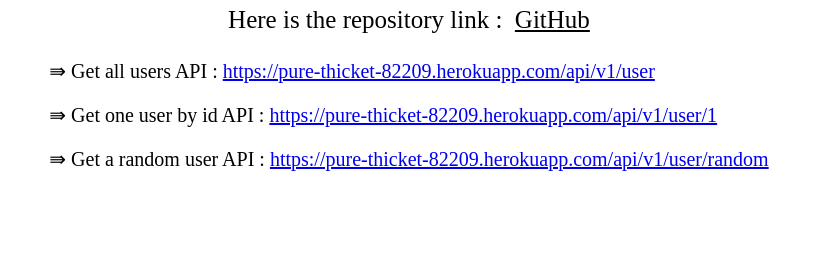
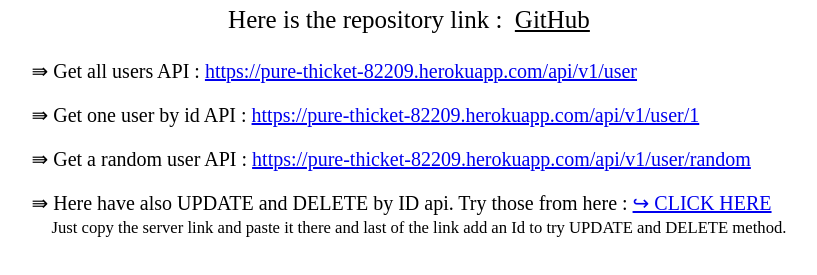
Before and after one commit to neyaznafiz/User_Server, a website: page public/index.html in a window 1280 px wide. Shown: the part 387-662 px from the top of the page, without its empty margins (231-1048 px from the left). Drawn offline with Linux system fonts and the light colour scheme.

Commit message:
some info added in home page and readme

```diff
--- a/public/index.html
+++ b/public/index.html
@@ -100,6 +100,17 @@
                                 target="_blank">https://pure-thicket-82209.herokuapp.com/api/v1/user/random</a>
                         </span>
                     </p>
+
+                    <p>
+                        <span>
+                            ⇛ Here have also UPDATE and DELETE by ID api. Try those from here :
+                        </span>
+                        <span>
+                            <a href="https://web.postman.co/workspace/My-Workspace~b07f28bc-d689-417d-8cf3-9f30f6d724b7/request/create?requestId=a06c5326-cf50-42c0-a4b5-bc829e16160e"
+                                target="_blank"> ↪ CLICK HERE</a>
+                        </span> <br>
+                        <small style="margin-left: 20px;">Just copy the server link and paste it there and last of the link add an Id to try UPDATE and DELETE method.</small>
+                    </p>
                 </div>
             </div>
         </div>
```
Also changed, not shown: README.md.
